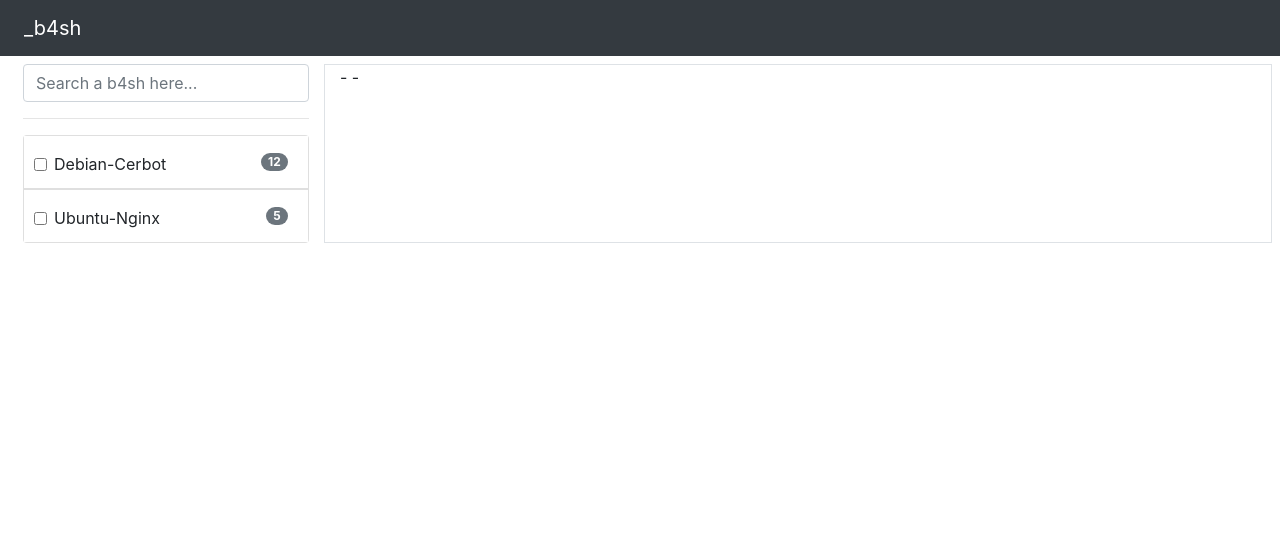
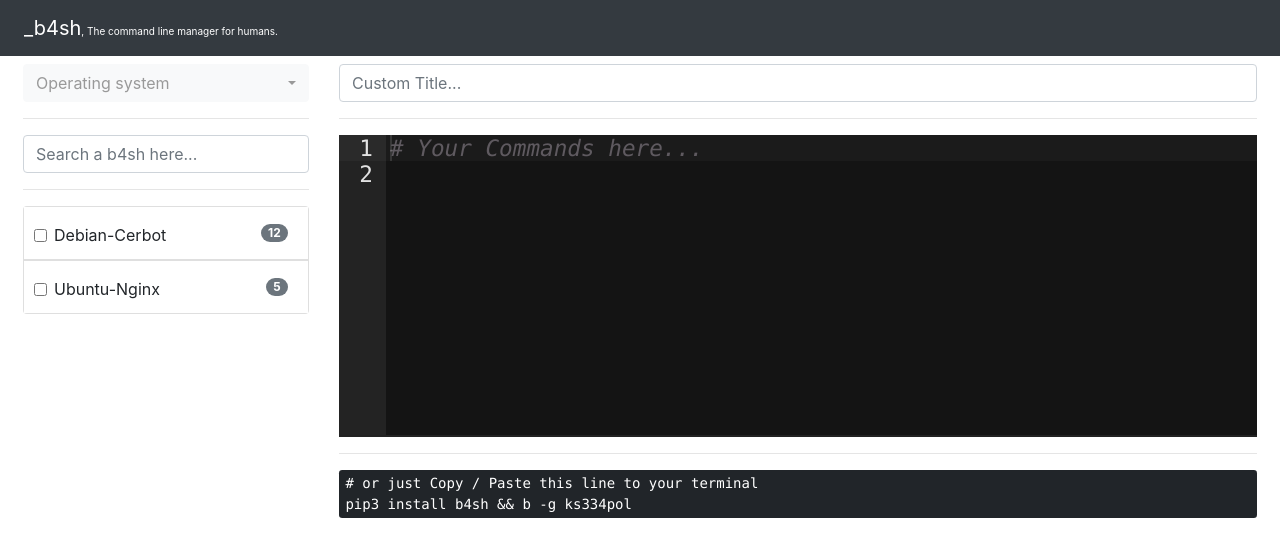
Before and after one commit to Sanix-Darker/b4sh-api, a Flask app: page / in a window 1280 px wide. Shown: the top 557 px of the page. Run offline with Flask 2, Linux system fonts and the light colour scheme; parts of the project's set-up code (start-up, migrations or seed data) failed here and were passed over; some libraries are stand-ins or nearby versions.

Commit message:
Updates on the view of b4sh

```diff
--- a/app/templates/index.html
+++ b/app/templates/index.html
@@ -1,33 +1,43 @@
 <!DOCTYPE html>
 <html lang="en">
     <head>
-        <title>Bootstrap 4 Example</title>
+        <title>b4sh</title>
         <meta charset="utf-8">
         <meta name="viewport" content="width=device-width, initial-scale=1">
         <link rel="stylesheet" href="https://maxcdn.bootstrapcdn.com/bootstrap/4.5.2/css/bootstrap.min.css">
         <script src="https://ajax.googleapis.com/ajax/libs/jquery/3.5.1/jquery.min.js"></script>
         <script src="https://cdnjs.cloudflare.com/ajax/libs/popper.js/1.16.0/umd/popper.min.js"></script>
         <script src="https://maxcdn.bootstrapcdn.com/bootstrap/4.5.2/js/bootstrap.min.js"></script>
+
+        <link rel="stylesheet" href="https://cdnjs.cloudflare.com/ajax/libs/bootstrap-select/1.13.1/css/bootstrap-select.css" />
+        <script src="https://cdnjs.cloudflare.com/ajax/libs/bootstrap-select/1.13.1/js/bootstrap-select.min.js"></script>
+
+        <script src="https://cdnjs.cloudflare.com/ajax/libs/ace/1.1.01/ace.js"></script>
     </head>
     <body>
 
         <nav class="navbar bg-dark navbar-dark pl-4">
             <!-- Brand -->
-            <a class="navbar-brand" href="#">_b4sh</a>
+            <a class="navbar-brand" href="#">_b4sh<span style="font-size: 10px;">, The command line manager for humans.</span> </a>
         </nav>
 
         <div class="row m-2">
             <div class="col-3">
-                <form action="/action_page.php">
-                    <div class="form-group">
-                        <input type="text" class="form-control" placeholder="Search a b4sh here...">
-                    </div>
-                </form>
+                <div class="form-group">
+
+                    <select class="selectpicker w-100" title="Operating system" multiple data-live-search="true">
+                        <option>linux - Debian</option>
+                        <option>linux - Centos</option>
+                        <option>win - win10</option>
+                    </select>
+                    <hr>
+                    <input type="text" class="form-control" placeholder="Search a b4sh here...">
+                </div>
                 <hr>
 
-                <ul class="list-group " style="max-height: 32.7rem;overflow: auto;">
+                <ul class="list-group " style="max-height: 27rem;overflow: auto;">
                     <label class="form-check-label">
-                        <li class="list-group-item d-flex justify-content-between align-items-center" style="padding-left: 30px;">
+                        <li role='button' class="list-group-item d-flex justify-content-between align-items-center" style="padding-left: 30px;">
                             <input class="form-check-input" type="checkbox">
                             <span class="mt-1">Debian-Cerbot</span>
                             <span class="badge badge-secondary badge-pill">12</span>
@@ -35,7 +45,7 @@
                     </label>
 
                     <label class="form-check-label">
-                        <li class="list-group-item d-flex justify-content-between align-items-center" style="padding-left: 30px;">
+                        <li role='button' class="list-group-item d-flex justify-content-between align-items-center" style="padding-left: 30px;">
                             <input class="form-check-input" type="checkbox">
                             <span class="mt-1">Ubuntu-Nginx</span>
                             <span class="badge badge-secondary badge-pill">5</span>
@@ -44,7 +54,101 @@
 
                 </ul>
             </div>
-            <div class="col border"> - - </div>
+            <div class="col">
+                <div class="form-group">
+                    <input type="text" class="form-control" placeholder="Custom Title...">
+                </div>
+                <hr>
+
+                <div id="editor_wrapper" class="app_editor_wrapper">
+                    <div id="editor" style="height: 300px;"># Your Commands here...
+</div>
+                    <div id="editor_dragbar" class="app_editor_dragbar"></div>
+                  </div>
+                <hr>
+                <kbd style="display: block;">
+                    # or just Copy / Paste this line to your terminal<br>
+                    pip3 install b4sh && b -g ks334pol
+                </kbd>
+            </div>
         </div>
     </body>
+    <script type="text/javascript">
+        var editor = ace.edit("editor");
+        editor.setTheme("ace/theme/twilight");
+        editor.getSession().setMode("ace/mode/sh");
+        editor.setOptions({
+            fontSize: "17pt"
+        })
+        window.draggingAceEditor = {};
+
+        function makeAceEditorResizable(editor){
+            var id_editor = editor.container.id;
+            var id_dragbar = '#' + id_editor + '_dragbar';
+            var id_wrapper = '#' + id_editor + '_wrapper';
+            var wpoffset = 0;
+            window.draggingAceEditor[id_editor] = false;
+
+            $(id_dragbar).mousedown(function(e) {
+                e.preventDefault();
+
+                window.draggingAceEditor[id_editor] = true;
+
+                var _editor = $('#' + id_editor);
+                var top_offset = _editor.offset().top - wpoffset;
+
+                // Set editor opacity to 0 to make transparent so our wrapper div shows
+                _editor.css('opacity', 0);
+
+                // handle mouse movement
+                $(document).mousemove(function(e){
+                    var actualY = e.pageY - wpoffset;
+                    // editor height
+                    var eheight = actualY - top_offset;
+
+                    // Set wrapper height
+                    $(id_wrapper).css('height', eheight);
+
+                    // Set dragbar opacity while dragging (set to 0 to not show)
+                    $(id_dragbar).css('opacity', 0.15);
+                });
+            });
+
+            $(document).mouseup(function(e){
+                if (window.draggingAceEditor[id_editor])
+                {
+                    var ctx_editor = $('#' + id_editor);
+
+                    var actualY = e.pageY - wpoffset;
+                    var top_offset = ctx_editor.offset().top - wpoffset;
+                    var eheight = actualY - top_offset;
+
+                    $( document ).unbind('mousemove');
+
+                    // Set dragbar opacity back to 1
+                    $(id_dragbar).css('opacity', 1);
+
+                    // Set height on actual editor element, and opacity back to 1
+                    ctx_editor.css('height', eheight).css('opacity', 1);
+
+                    // Trigger ace editor resize()
+                    editor.resize();
+
+                    window.draggingAceEditor[id_editor] = false;
+                }
+            });
+        }
+
+        makeAceEditorResizable(editor);
+    </script>
+
+    <style>
+        .app_editor_dragbar {
+            background-color: #222222;
+            width: 100%;
+            height: 2px;
+            cursor: row-resize;
+            opacity: 1;
+        }
+    </style>
 </html>
```
